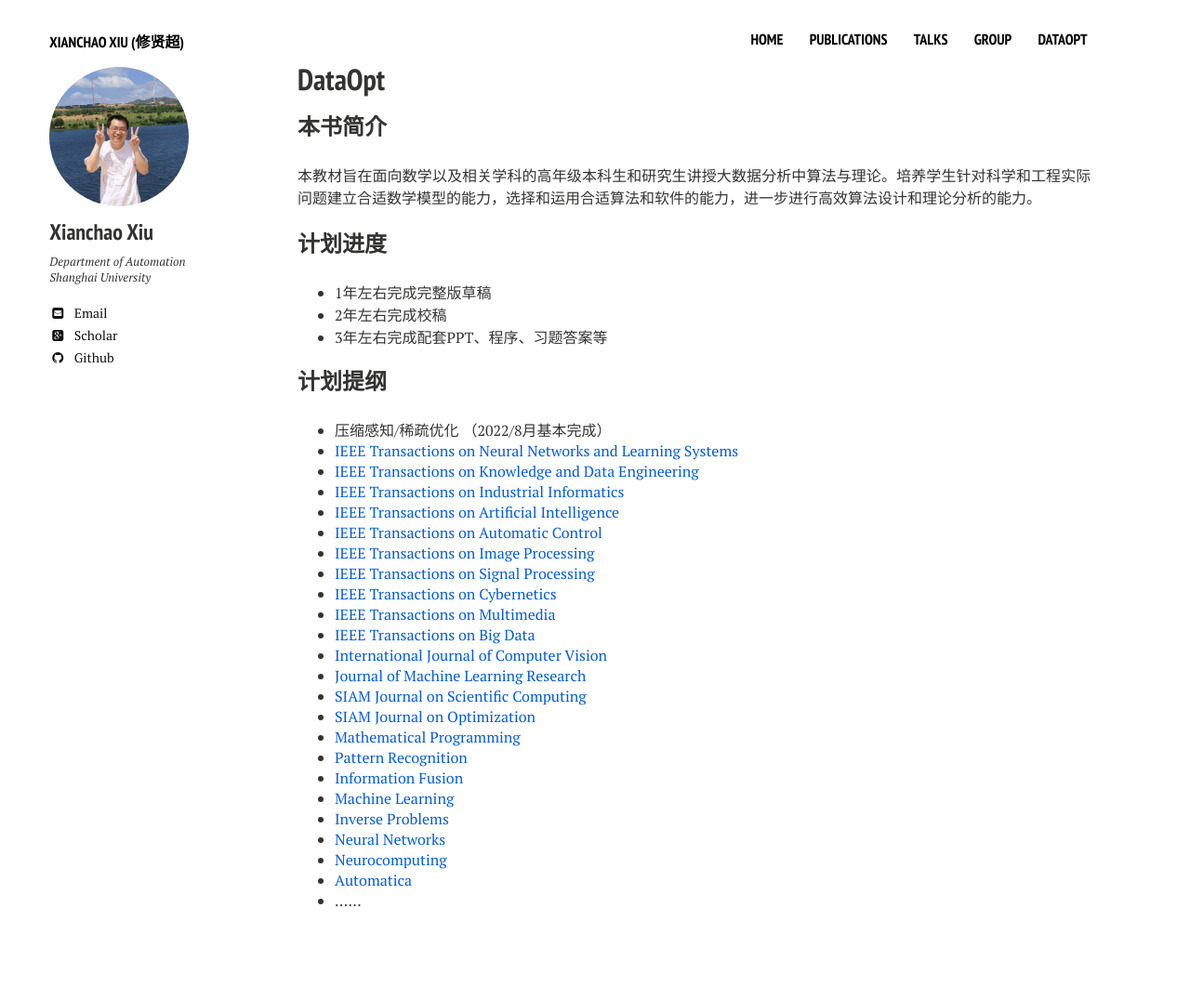
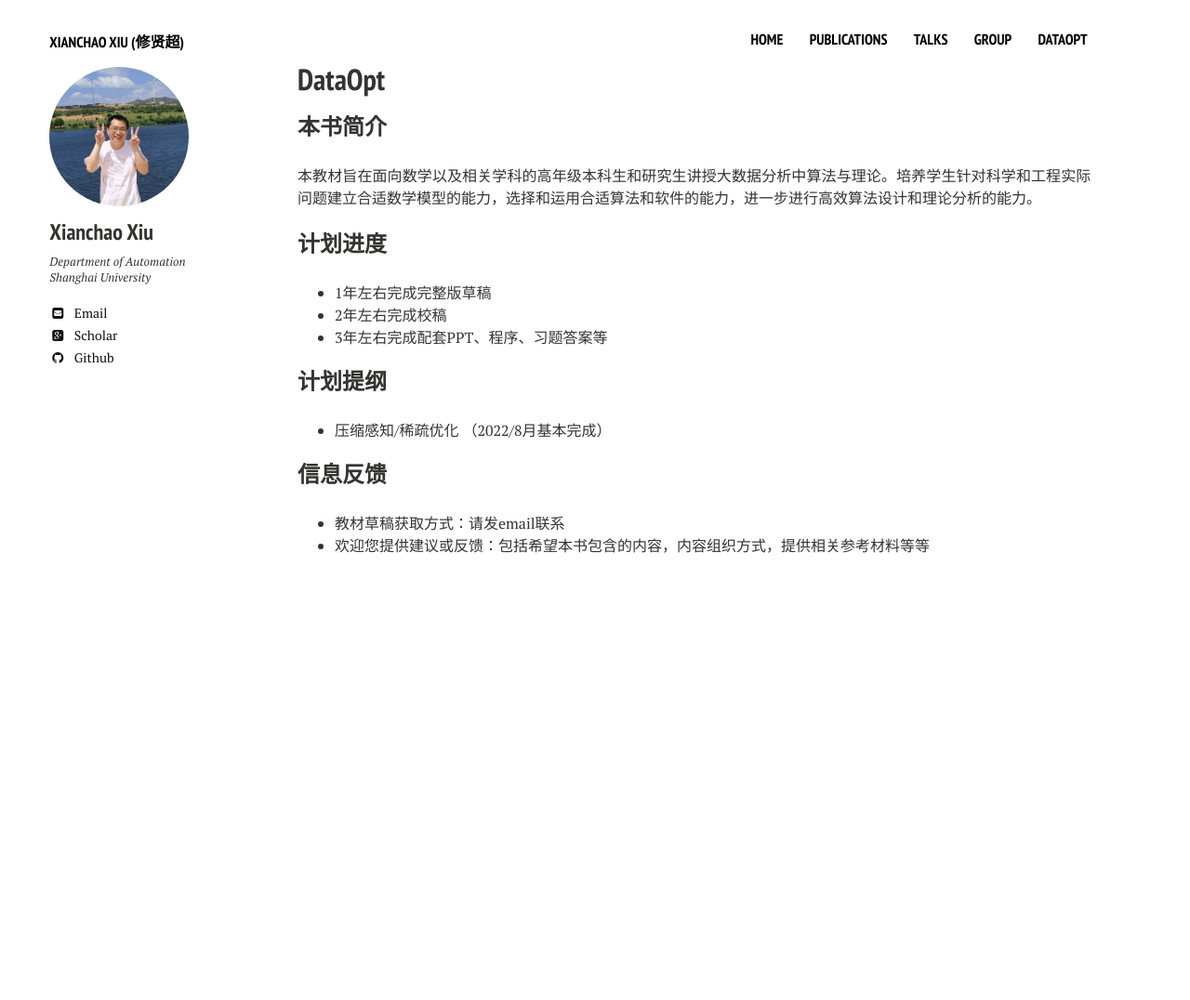
Before and after one commit to xianchaoxiu/xianchaoxiu.github.io, a Jekyll site: the page built from dataopt/index.md, in a window 1280 px wide. Shown: the whole page at 93% size. Built offline with Jekyll 4.4.1, drawn with Linux system fonts in a browser that asks for light colours; nearby versions of some CDN libraries; after the commit the page ends 900 px from its top, so only the background shows below that.

Commit message:
Update index.md

```diff
--- a/dataopt/index.md
+++ b/dataopt/index.md
@@ -20,26 +20,10 @@ share: false
 
 ### 计划提纲
 * 压缩感知/稀疏优化 （2022/8月基本完成） <br>
-* <a href="https://ieeexplore.ieee.org/xpl/RecentIssue.jsp?punumber=5962385" class="textlink" target="_blank">IEEE Transactions on Neural Networks and Learning Systems</a> <br>
-* <a href="https://ieeexplore.ieee.org/xpl/RecentIssue.jsp?punumber=69" class="textlink" target="_blank">IEEE Transactions on Knowledge and Data Engineering</a> <br>
-* <a href="https://ieeexplore.ieee.org/xpl/RecentIssue.jsp?punumber=9424" class="textlink" target="_blank">IEEE Transactions on Industrial Informatics</a> <br>
-* <a href="https://ieeexplore.ieee.org/xpl/RecentIssue.jsp?punumber=9078688" class="textlink" target="_blank">IEEE Transactions on Artificial Intelligence</a> <br>
-* <a href="https://ieeexplore.ieee.org/xpl/RecentIssue.jsp?punumber=9" class="textlink" target="_blank">IEEE Transactions on Automatic Control</a> <br>
-* <a href="https://ieeexplore.ieee.org/xpl/RecentIssue.jsp?punumber=83" class="textlink" target="_blank">IEEE Transactions on Image Processing</a> <br>
-* <a href="https://ieeexplore.ieee.org/xpl/RecentIssue.jsp?punumber=78" class="textlink" target="_blank">IEEE Transactions on Signal Processing</a> <br>
-* <a href="https://ieeexplore.ieee.org/xpl/RecentIssue.jsp?punumber=6221036" class="textlink" target="_blank">IEEE Transactions on Cybernetics</a> <br>
-* <a href="https://ieeexplore.ieee.org/xpl/RecentIssue.jsp?punumber=6046" class="textlink" target="_blank">IEEE Transactions on Multimedia</a> <be>
-* <a href="https://ieeexplore.ieee.org/xpl/RecentIssue.jsp?punumber=6687317" class="textlink" target="_blank">IEEE Transactions on Big Data</a> <br>
-* <a href="https://link.springer.com/journal/11263" class="textlink" target="_blank">International Journal of Computer Vision</a> <br>
-* <a href="https://www.jmlr.org" class="textlink" target="_blank">Journal of Machine Learning Research</a> <br>
-* <a href="https://www.siam.org/publications/siam-journals/siam-journal-on-scientific-computing/" class="textlink" target="_blank">SIAM Journal on Scientific Computing</a> <br>
-* <a href="https://www.siam.org/publications/siam-journals/siam-journal-on-optimization/" class="textlink" target="_blank">SIAM Journal on Optimization</a> <br>
-* <a href="https://link.springer.com/journal/10107" class="textlink" target="_blank">Mathematical Programming</a> <br>
-* <a href="https://www.sciencedirect.com/journal/pattern-recognition" class="textlink" target="_blank">Pattern Recognition</a> <br>
-* <a href="https://www.sciencedirect.com/journal/information-fusion" class="textlink" target="_blank">Information Fusion</a> <br>
-* <a href="https://link.springer.com/journal/10994" class="textlink" target="_blank">Machine Learning</a> <br>
-* <a href="https://iopscience.iop.org/journal/0266-5611" class="textlink" target="_blank">Inverse Problems</a> <br>
-* <a href="https://www.sciencedirect.com/journal/neural-networks" class="textlink" target="_blank">Neural Networks</a> <br>
-* <a href="https://www.sciencedirect.com/journal/neurocomputing" class="textlink" target="_blank">Neurocomputing</a> <br>
-* <a href="https://www.sciencedirect.com/journal/automatica" class="textlink" target="_blank">Automatica</a> <br>
-* ......
+
+
+
+
+### 信息反馈
+* 教材草稿获取方式：请发email联系 <br>
+* 欢迎您提供建议或反馈：包括希望本书包含的内容，内容组织方式，提供相关参考材料等等 <br>
```
